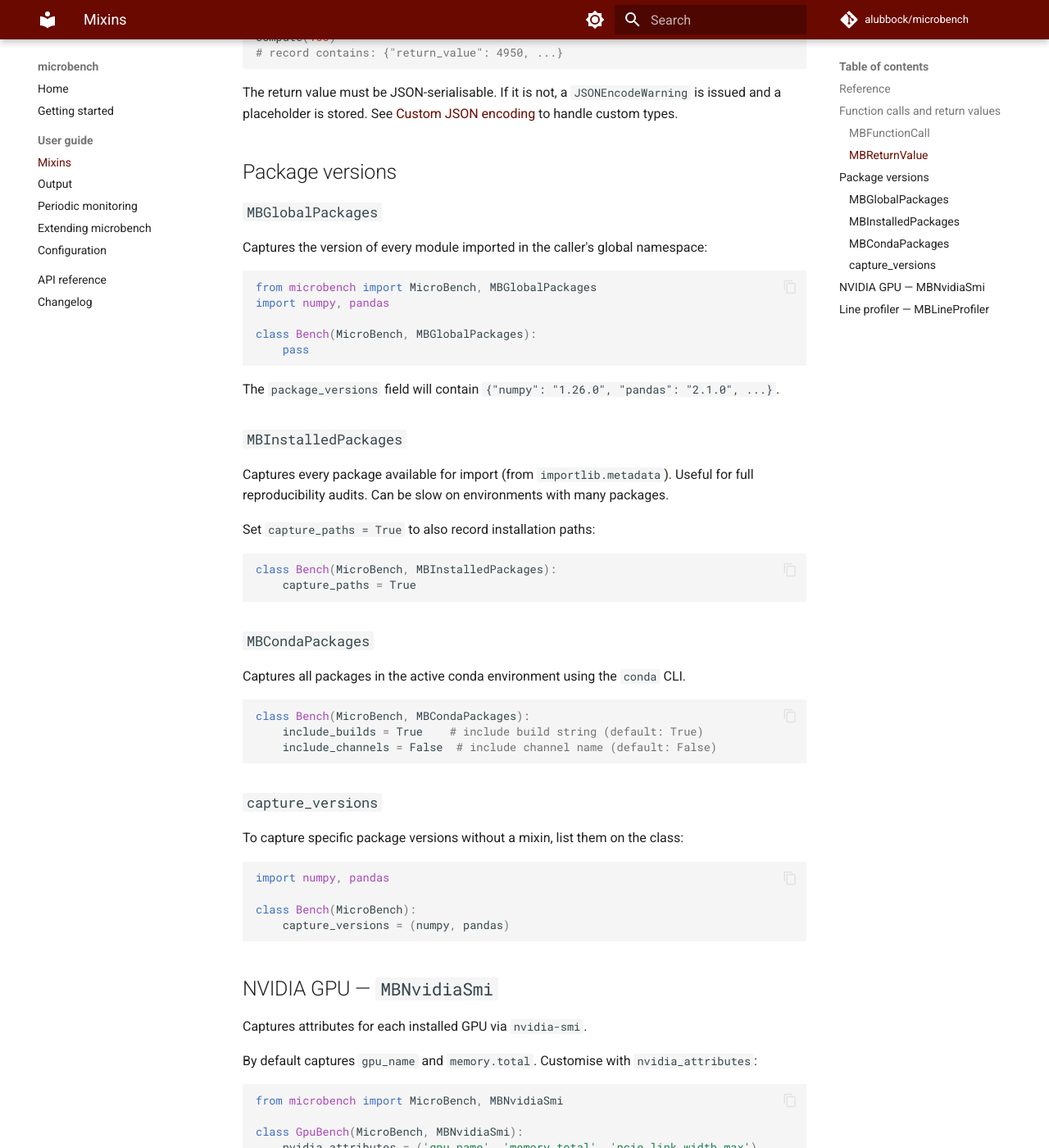
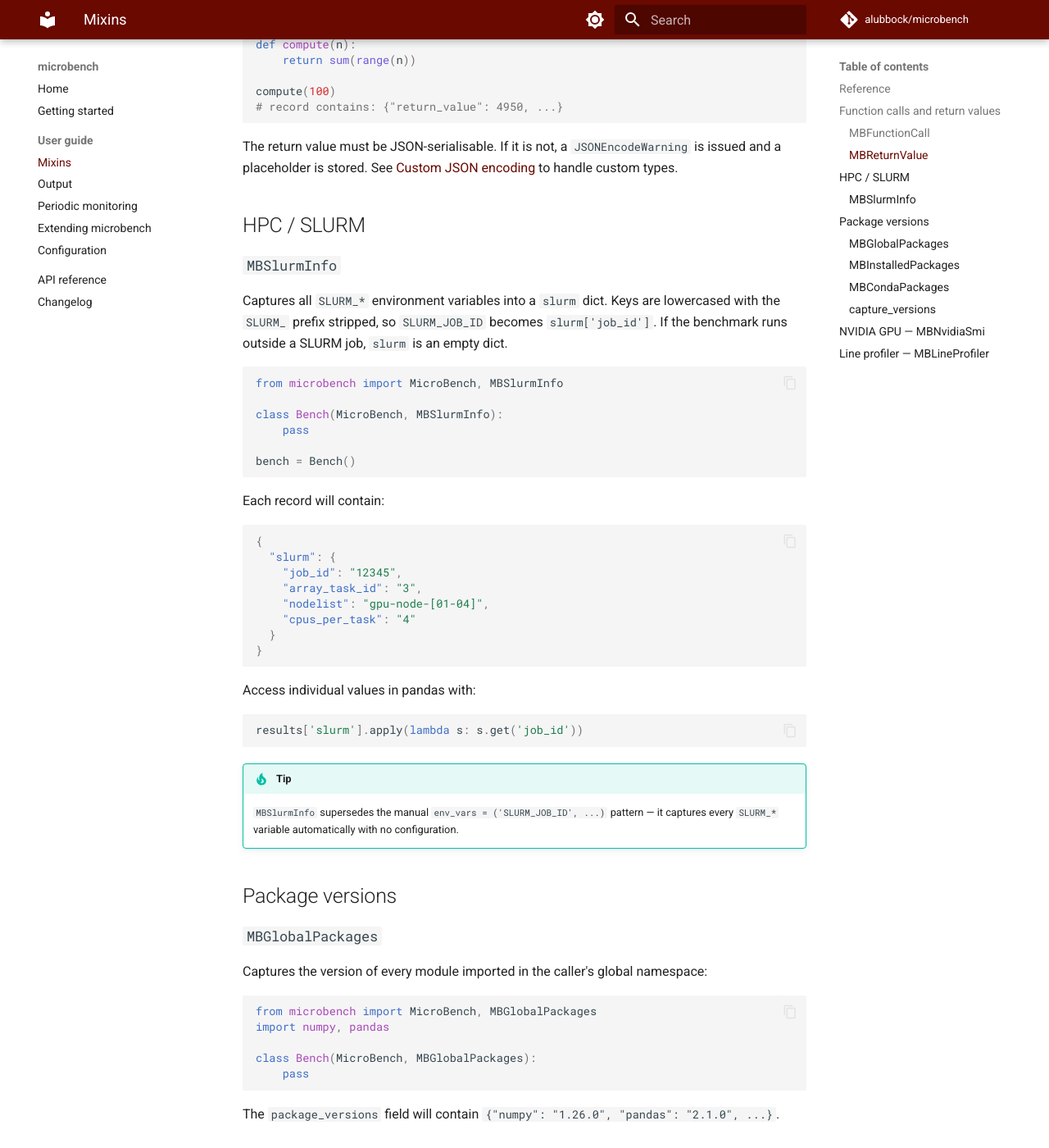
Before and after one commit to alubbock/microbench, an MkDocs documentation site: the page built from docs/user-guide/mixins.md, in a window 1280 px wide and 1400 px high, scrolled down 2101 px. Shown: the whole window at 82% size. Built offline with MkDocs 1.6.1 and Material for MkDocs 9.7.7, drawn with Linux system fonts in a browser that asks for light colours; comment, search, counter and statistics services are not loaded; the version menu is left out; some of the changed text lies outside the part shown.

Commit message:
feat: add MBSlurmInfo mixin (#57)
Captures all SLURM_* environment variables into a `slurm` dict with keys
lowercased and the SLURM_ prefix stripped (e.g. SLURM_JOB_ID -> job_id).
Empty dict when running outside a SLURM job.

Supersedes the manual env_vars = ('SLURM_JOB_ID', ...) pattern.

- Add MBSlurmInfo class and export in __all__
- Add test_mb_slurm_info (with mocked env) and test_mb_slurm_info_empty
- Add MBSlurmInfo to mixin reference table and HPC/SLURM section in mixins.md
- Add to api-reference.md
- Add to CHANGELOG under New features

````diff
--- a/docs/user-guide/mixins.md
+++ b/docs/user-guide/mixins.md
@@ -27,6 +27,7 @@ combine any number of microbench mixins without conflicts, and their
 | `MBHostInfo` | `hostname`, `operating_system` | — |
 | `MBHostCpuCores` | `cpu_cores_logical`, `cpu_cores_physical` | psutil |
 | `MBHostRamTotal` | `ram_total` (bytes) | psutil |
+| `MBSlurmInfo` | `slurm` dict of all `SLURM_*` env vars (empty dict if not in a SLURM job) | — |
 | `MBGlobalPackages` | `package_versions` for every package in the caller's global scope | — |
 | `MBInstalledPackages` | `package_versions` for every installed package | — |
 | `MBCondaPackages` | `conda_versions` for every package in the active conda environment | `conda` on PATH |
@@ -80,6 +81,48 @@ The return value must be JSON-serialisable. If it is not, a
 `JSONEncodeWarning` is issued and a placeholder is stored. See
 [Custom JSON encoding](extending.md#custom-json-encoding) to handle
 custom types.
+
+## HPC / SLURM
+
+### `MBSlurmInfo`
+
+Captures all `SLURM_*` environment variables into a `slurm` dict. Keys are
+lowercased with the `SLURM_` prefix stripped, so `SLURM_JOB_ID` becomes
+`slurm['job_id']`. If the benchmark runs outside a SLURM job, `slurm` is
+an empty dict.
+
+```python
+from microbench import MicroBench, MBSlurmInfo
+
+class Bench(MicroBench, MBSlurmInfo):
+    pass
+
+bench = Bench()
+```
+
+Each record will contain:
+
+```json
+{
+  "slurm": {
+    "job_id": "12345",
+    "array_task_id": "3",
+    "nodelist": "gpu-node-[01-04]",
+    "cpus_per_task": "4"
+  }
+}
+```
+
+Access individual values in pandas with:
+
+```python
+results['slurm'].apply(lambda s: s.get('job_id'))
+```
+
+!!! tip
+    `MBSlurmInfo` supersedes the manual `env_vars = ('SLURM_JOB_ID', ...)`
+    pattern — it captures every `SLURM_*` variable automatically with no
+    configuration.
 
 ## Package versions
 
````
Also changed, not shown: CHANGELOG.md (+5 -0 lines), docs/api-reference.md (+2 -0 lines), docs/getting-started.md (+2 -2 lines), microbench/__init__.py (+26 -0 lines), 1 other file.
